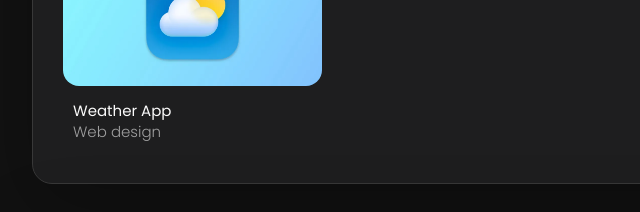
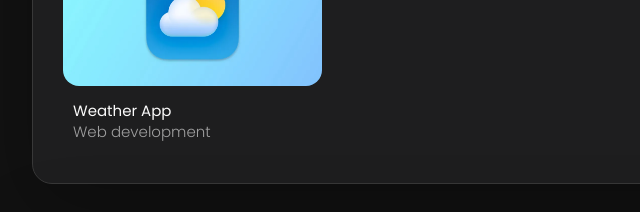
Before and after one commit to abdulrehman-codecrafter/portfolio, a plain HTML site: page index.html in a window 1280 px wide. Shown: the part 1780-1992 px from the top of the page, 308-948 px from the left. Drawn offline with nearby package versions, Linux system fonts and the light colour scheme.

Commit message:
Update index.html

```diff
--- a/index.html
+++ b/index.html
@@ -394,7 +394,7 @@
 
                   <h3 class="project-title">Weather App</h3>
 
-                  <p class="project-category">Web design</p>
+                  <p class="project-category">Web development</p>
                 </a>
               </li>
 
```
